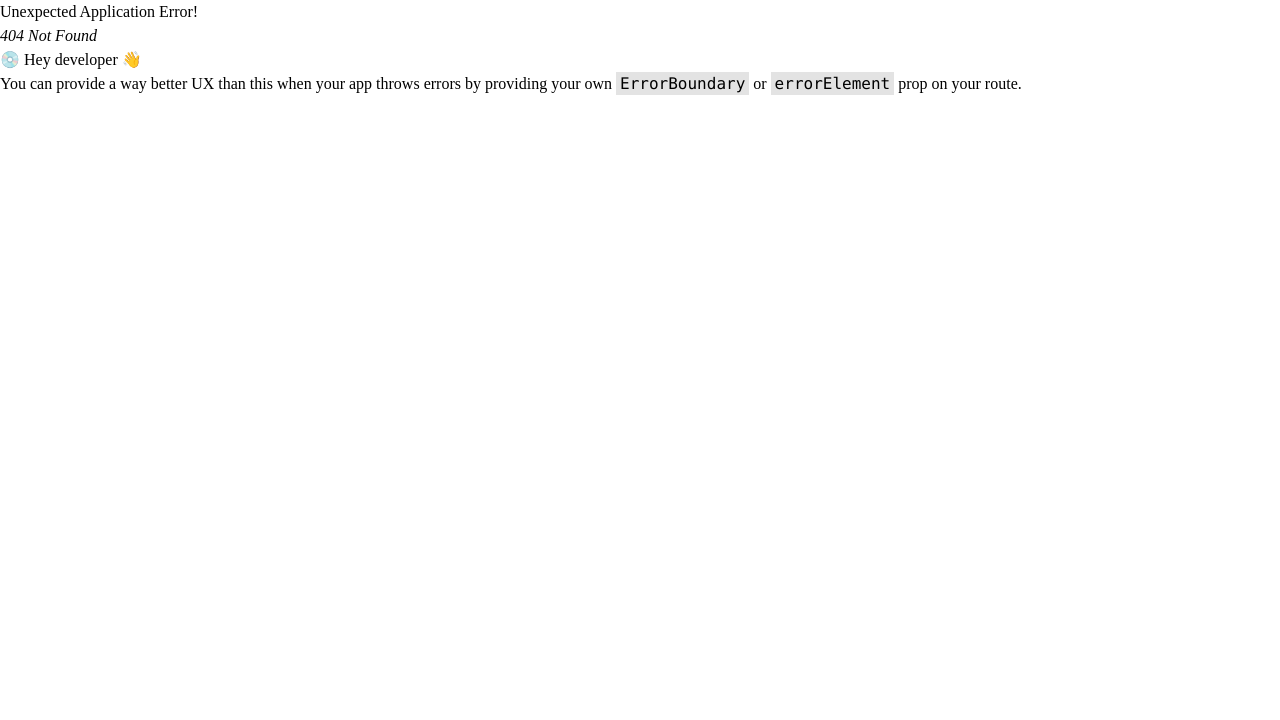
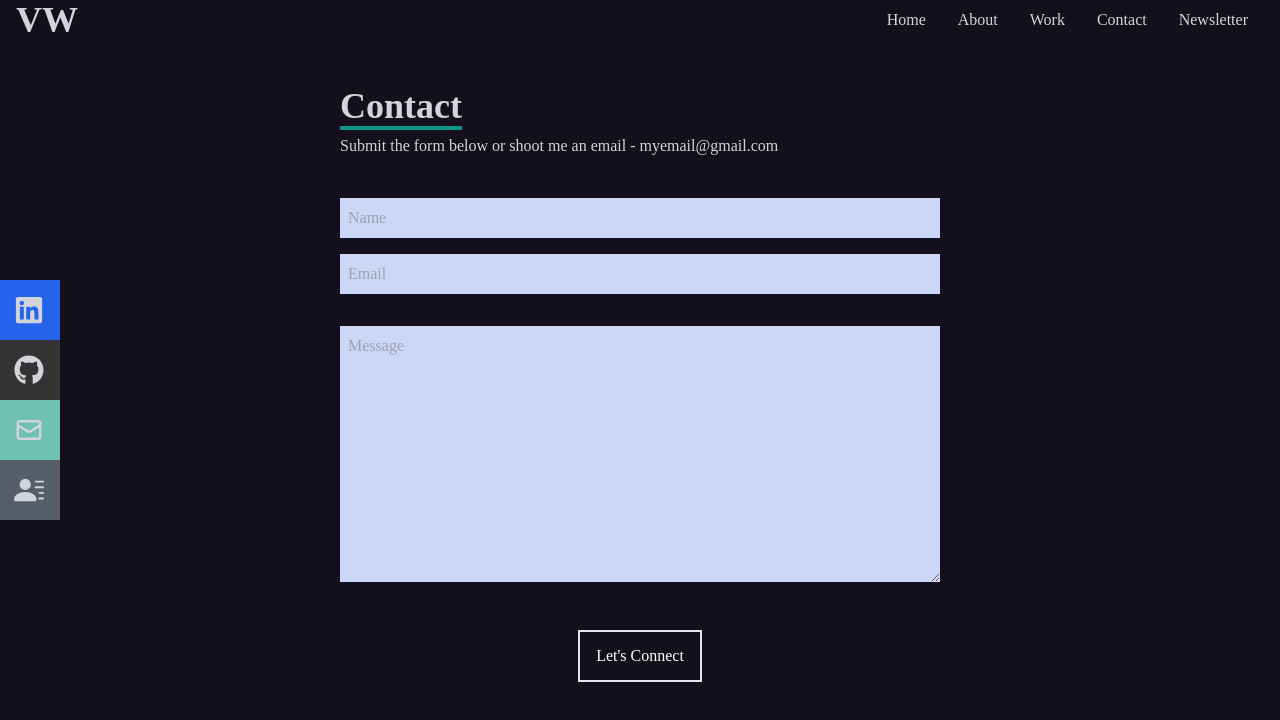
Before and after one commit to itzzvivek/Django-React-Portfolio, a React (Create React App) app in the folder frontend/: page /contact in a window 1280 px wide. Before the commit this address had no page. Shown: the top 720 px of the page. Built offline with nearby package versions, Linux system fonts and the light colour scheme.

Commit message:
changes router

```diff
--- a/frontend/src/App.js
+++ b/frontend/src/App.js
@@ -3,7 +3,7 @@ import { createBrowserRouter, RouterProvider } from 'react-router-dom';
 
 import Navbar from "./components/Navbar";
 import Home from "./components/Home";
-// import Contact from "./components/Contact";
+import Contact from "./components/Contact";
 import Newsletter from "./components/Newsletter";
 import Work from "./components/Work";
 import About from "./components/About";
@@ -25,6 +25,10 @@ function App() {
       element: <><Navbar /><Work /></>
     },
     {
+      path: '/contact',
+      element: <><Navbar /><Contact /></>
+    },
+    {
       path: '/newsletter',
       element: <><Navbar /><Newsletter /></>
     },
--- a/frontend/src/components/Contact.jsx
+++ b/frontend/src/components/Contact.jsx
@@ -6,7 +6,7 @@ const Contact = () => {
         <form method='POST' action="" className='flex flex-col max-w-[600px] w-full'>
             <div className="pb-8">
                 <p className="text-4xl font-bold inline border-b-4 border-teal-600 text-gray-300">Contact</p>
-                <p className='text-gray-300 py-4'>Submit the form below or shoot me an email - myemail@gmail.com</p>
+                <p className='text-gray-300 py-2'>Submit the form below or shoot me an email - myemail@gmail.com</p>
             </div>
             <input className='bg-[#ccd6f6] p-2' type="text" name="name" id="" placeholder='Name'/>
             <input className='my-4 p-2 bg-[#ccd6f6]' type="email" placeholder='Email'name='email'/>
```
